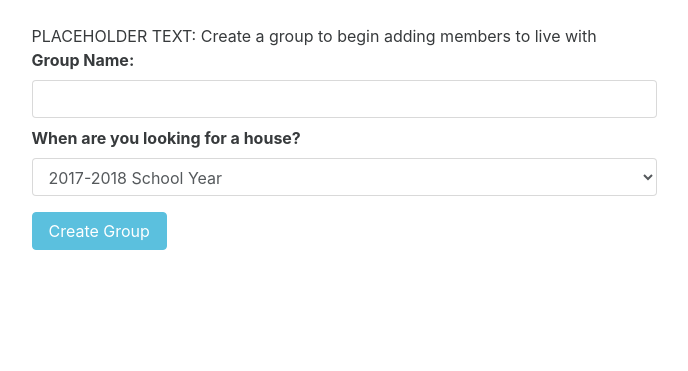
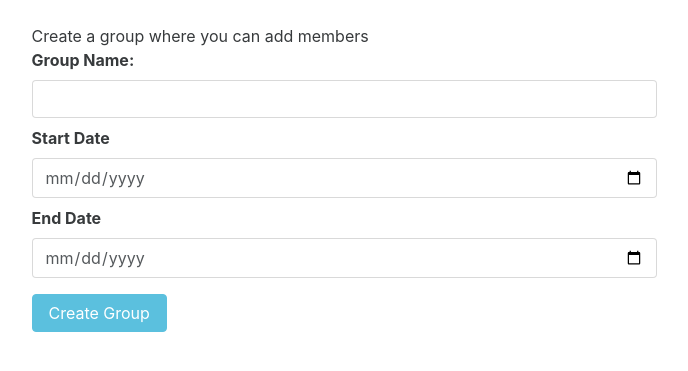
Before and after one commit to maxbbender/nexnest, a Flask app: page /createGroup in a window 1280 px wide. Shown: the part 54-425 px from the top of the page, without its empty margins (296-984 px from the left). Run offline with Flask 2, Linux system fonts and the light colour scheme; parts of the project's set-up code (start-up, migrations or seed data) failed here and were passed over; some libraries are stand-ins or nearby versions.

Commit message:
jquery date picker

```diff
--- a/nexnest/forms/createGroup.py
+++ b/nexnest/forms/createGroup.py
@@ -1,5 +1,5 @@
 from flask_wtf import FlaskForm
-from wtforms.fields import StringField, PasswordField, SubmitField, BooleanField, IntegerField, TextAreaField, SelectField
+from wtforms.fields import StringField, PasswordField, SubmitField, BooleanField, IntegerField, TextAreaField, SelectField, DateField
 from wtforms.validators import InputRequired, Email, EqualTo, Length
 
 valid_time_frames = [
@@ -12,5 +12,7 @@ valid_time_frames = [
 
 class CreateGroupForm(FlaskForm):
     name = StringField('Group Name:', [Length(min=2, max=50), InputRequired()])
-    time_frame = SelectField(
-        'When are you looking for a house?', choices=valid_time_frames)
+    # time_frame = SelectField(
+    #     'When are you looking for a house?', choices=valid_time_frames)
+    start_date = DateField('Start Date', format='%Y-%m-%d')
+    end_date = DateField('End Date', format='%Y-%m-%d')
--- a/nexnest/templates/base.html
+++ b/nexnest/templates/base.html
@@ -6,6 +6,7 @@
 	    {% else %}
 	    <title>NexNest</title>
 	    {% endif %}
+        <link rel="stylesheet" href="https://ajax.googleapis.com/ajax/libs/jqueryui/1.12.1/themes/smoothness/jquery-ui.css">
 	    <link href="/static/css/bootstrap-flex.css" rel="stylesheet">
 	    <link href="/static/css/customStyling.css" rel="stylesheet">
 	    <link rel="stylesheet" href="/static/font-awesome-4.6.3/css/font-awesome.min.css">
@@ -91,7 +92,9 @@
 		    	</div>
 		  	</div>
 		</div>
-
+        <script src="https://ajax.googleapis.com/ajax/libs/jqueryui/1.12.1/jquery-ui.min.js"></script>
+        {% block scripts %}
+        {% endblock %}
 		<script>
 			//Register Account Modal
 			$('#registerModal').on('show.bs.modal', function (event) {
--- a/nexnest/templates/createGroup.html
+++ b/nexnest/templates/createGroup.html
@@ -4,14 +4,15 @@
 	<div class="row m-x-auto">
 		<div class="col-xs-0 col-lg-3"></div>
 		<div class="col-xs-12 col-lg-6">
-			PLACEHOLDER TEXT: Create a group to begin adding members to live with
+			Create a group where you can add members
 			<br>
 			{% from "_formhelpers.html" import render_field %}
 			<form method=post>
 			{{form.csrf_token}}
 			  	<dl>
 				    {{ render_field(form.name, class="form-control", type="text") }}
-				    {{ render_field(form.time_frame, class="form-control") }}
+				    {{ render_field(form.start_date, class="form-control") }}
+                    {{ render_field(form.end_date, class="form-control") }}
 			  	</dl>
 			  	<p>
 			  		<input type='submit' value='Create Group' class="btn btn-info">
@@ -20,3 +21,11 @@
 		</div>
 	</div>
 {% endblock %}
+{% block scripts %}
+<script>
+    $( function() {
+        $("#start_date").datepicker();
+        $("#end_date").datepicker();
+    });
+</script>
+{% endblock %}
```
Also changed, not shown: nexnest/blueprints/group.py (+5 -4 lines).
